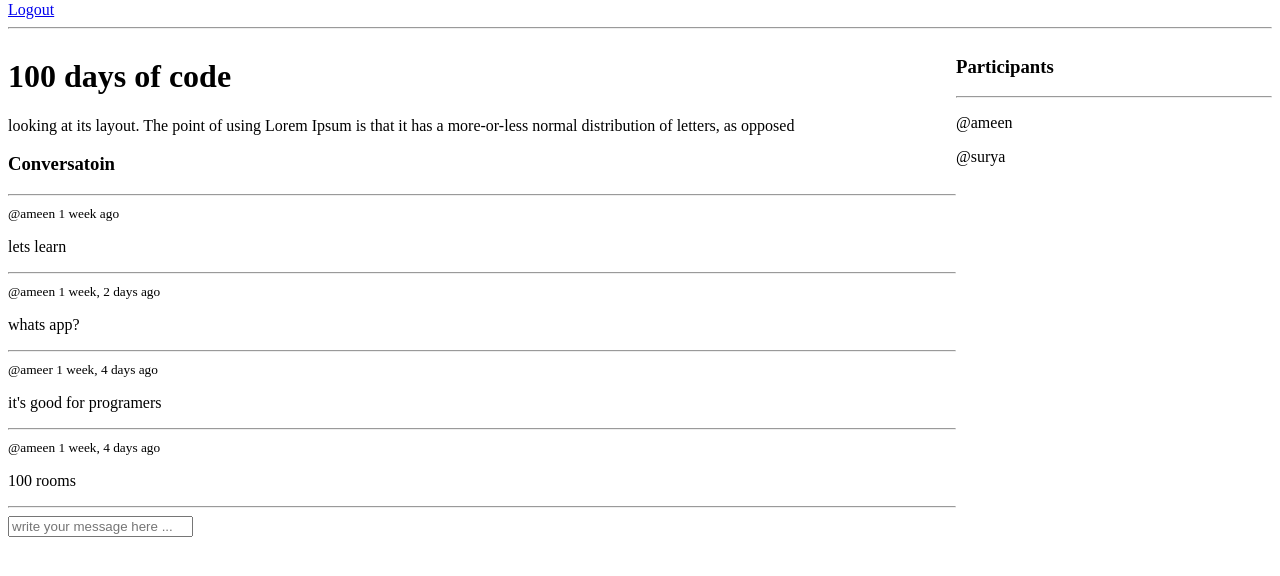
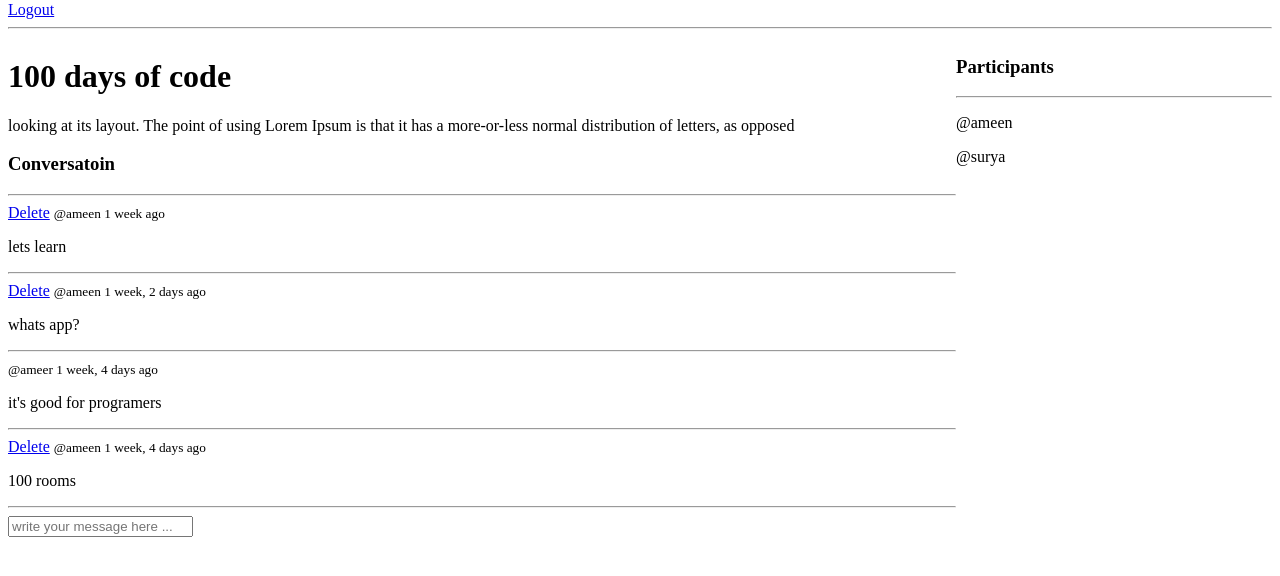
Before and after one commit to Ameen-K-Nejeeb/LearnLoop, a Django app: page /room/2/ in a window 1280 px wide. Shown: the part 150-726 px from the top of the page. Run offline with Django 5.2, Linux system fonts and the light colour scheme; a user stored in the database is signed in; data comes from the database, SQL or seed files in the repository; both versions use the stored data as it was after the commit.

Commit message:
update: in message user can only delete own messages

```diff
--- a/base/templates/base/room.html
+++ b/base/templates/base/room.html
@@ -24,6 +24,11 @@
 
     {% for message in room_messages %}
       <div>
+
+        {% if request.user == message.user %}
+          <a href="{% url 'delete-message' message.id  %}">Delete</a>
+        {% endif %}
+
         <small>@{{message.user}}  {{message.created | timesince}} ago  </small>
         <p>{{message.body}}</p>
        <hr>
--- a/base/urls.py
+++ b/base/urls.py
@@ -13,4 +13,5 @@ urlpatterns = [
     path('create-room/',views.createRoom,name="create-room"),
     path('update-room/<str:pk>/',views.updateRoom,name='update-room'),
     path('delete-room/<str:pk>',views.deleteRoom, name='delete-room'),
+    path('delete-message/<str:pk>',views.deleteMessage, name='delete-message'),
 ]
--- a/base/views.py
+++ b/base/views.py
@@ -157,3 +157,16 @@ def deleteRoom(request,pk):
         return redirect('home')
 
     return render(request, 'base/delete.html', {'obj':room})
+
+
+def deleteMessage(request,pk):
+    message = Message.objects.get(id=pk)
+
+    if request.user != message.user:
+        return HttpResponse("you are not allowed here!!")
+
+    if request.method == "POST":
+        message.delete()
+        return redirect('home')
+
+    return render(request, 'base/delete.html', {'obj':message})
```
Also changed, not shown: db.sqlite3.
